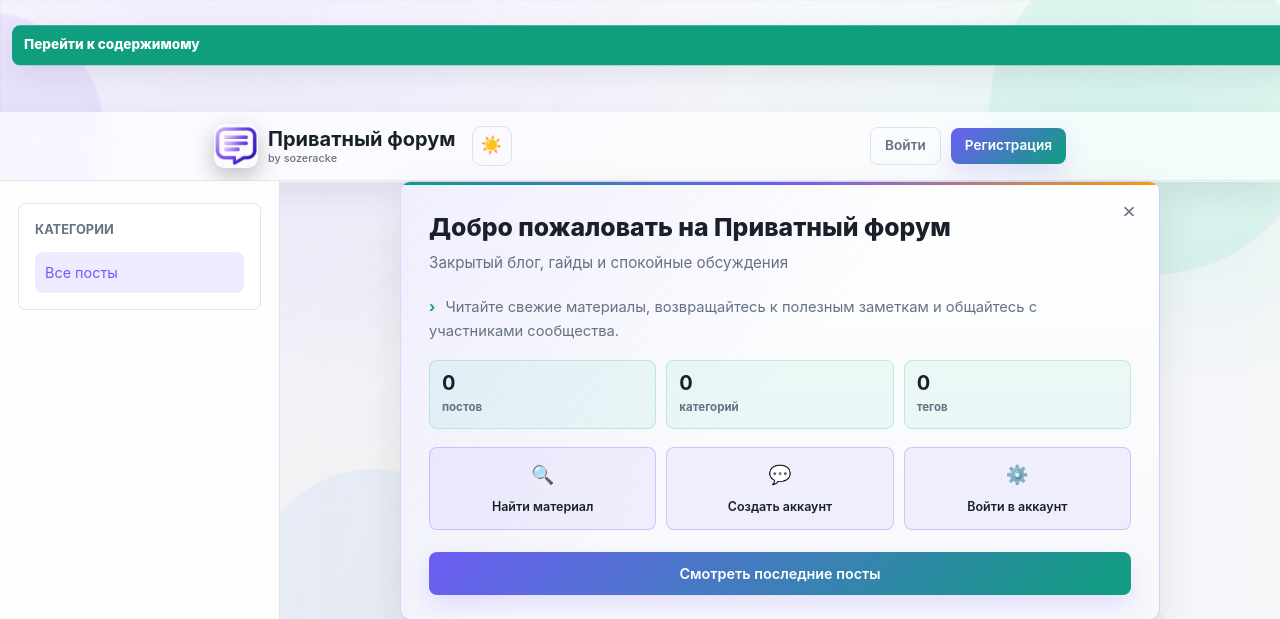
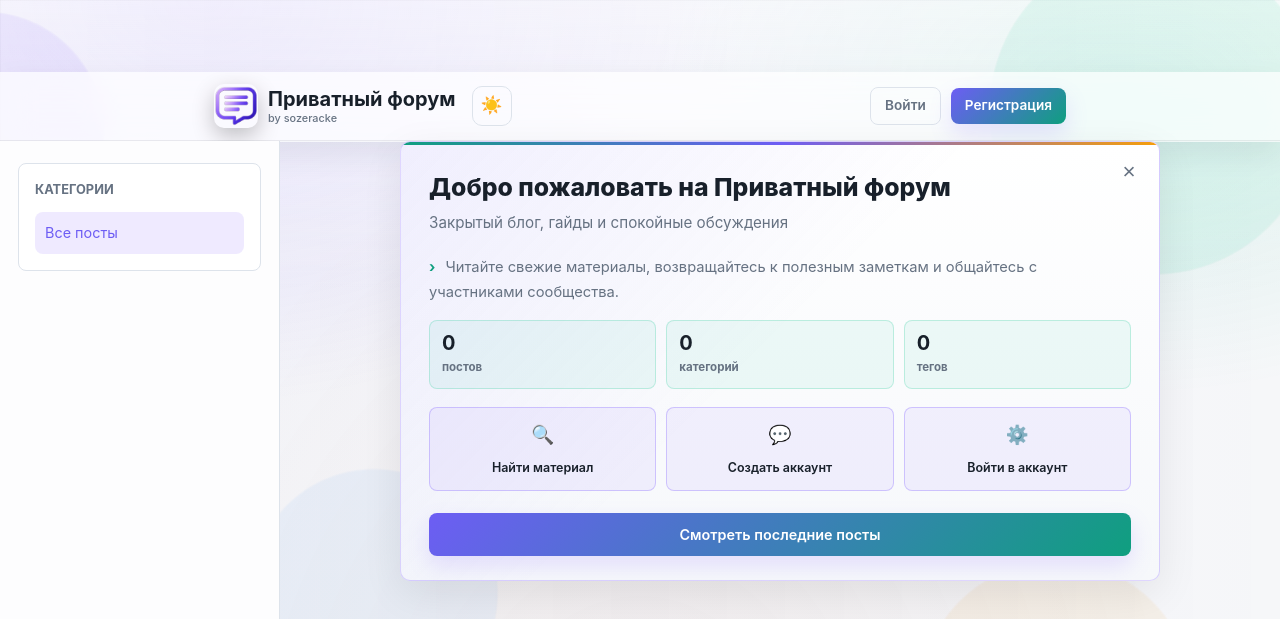
Before and after one commit to Sozeracke/sozeracke.github.io, a Flask app: page / in a window 1280 px wide. Shown: the top 619 px of the page. Run offline with Flask 3, Linux system fonts and the light colour scheme; data that the repository does not hold is empty; some libraries are stand-ins or nearby versions.

Commit message:
Remove skip link banner

```diff
--- a/static/style.css
+++ b/static/style.css
@@ -145,27 +145,6 @@ body > :not(.lightbox) {
         linear-gradient(90deg, transparent, rgba(109, 93, 244, 0.045), transparent);
 }
 
-.skip-link {
-    position: fixed;
-    top: 12px;
-    left: 12px;
-    z-index: 3000;
-    transform: translateY(-140%);
-    padding: 9px 12px;
-    border-radius: 8px;
-    background: var(--accent);
-    color: #fff;
-    text-decoration: none;
-    font-weight: 800;
-    font-size: 0.85rem;
-    box-shadow: var(--soft-shadow);
-    transition: transform 0.2s ease;
-}
-
-.skip-link:focus {
-    transform: translateY(0);
-}
-
 .reading-progress {
     position: fixed;
     top: 0;
--- a/templates/base.html
+++ b/templates/base.html
@@ -27,11 +27,10 @@
         })();
     </script>
     {% block head %}{% endblock %}
-    <link rel="stylesheet" href="{{ url_for('static', filename='style.css') }}?v=37">
+    <link rel="stylesheet" href="{{ url_for('static', filename='style.css') }}?v=38">
     <script src="{{ url_for('static', filename='theme.js') }}?v=20" defer></script>
 </head>
 <body>
-    <a href="#main-content" class="skip-link">Перейти к содержимому</a>
     <div class="reading-progress" data-reading-progress aria-hidden="true"></div>
     <nav class="navbar">
         <div class="container nav-inner">
```
